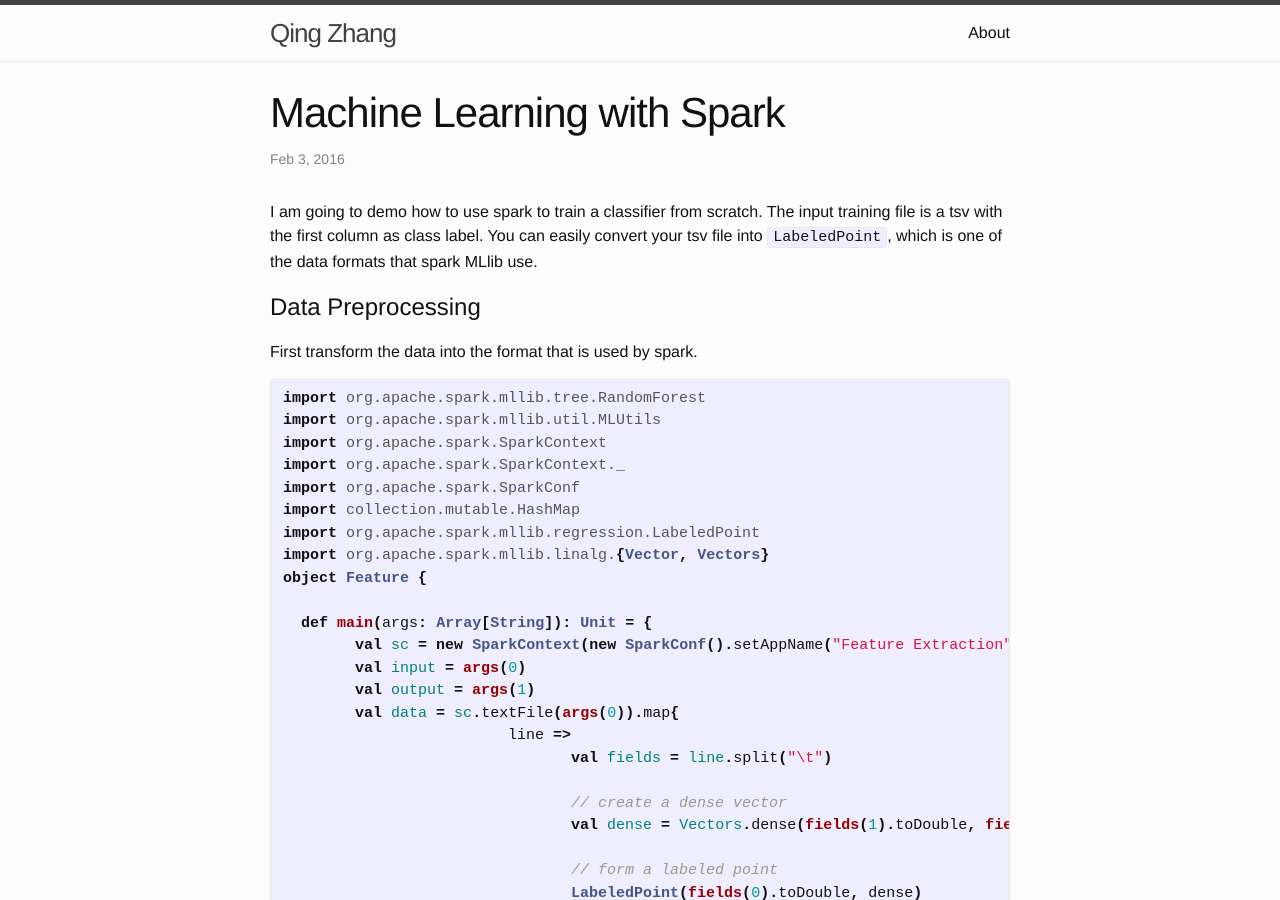
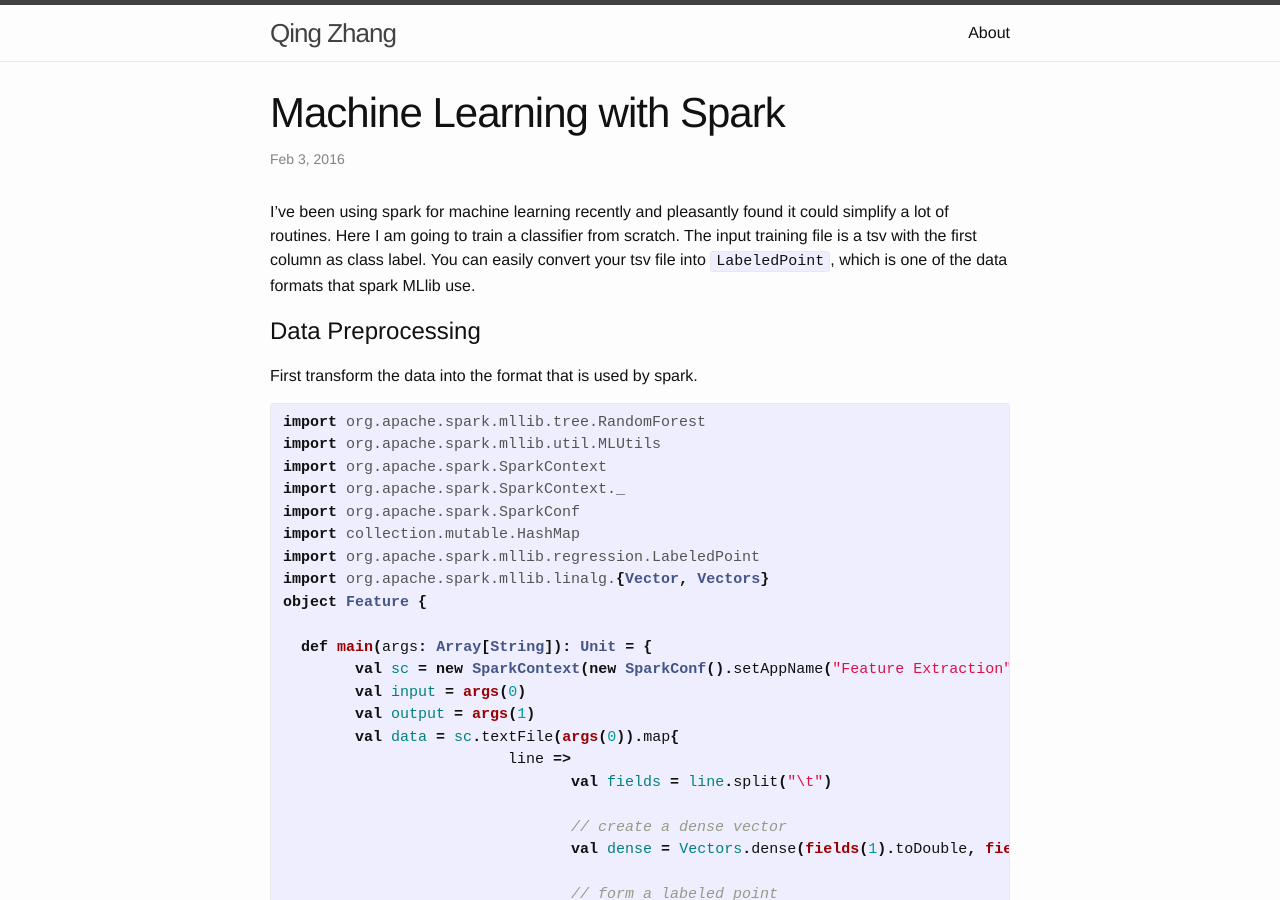
Before and after one commit to qingzhanggithub/qingzhanggithub.github.io, a Jekyll site: the page built from _posts/2016-02-01-ML-with-spark.markdown, in a window 1280 px wide and 900 px high. Built offline with Jekyll 4.4.1, drawn with Linux system fonts in a browser that asks for light colours.

Commit message:
minor more edit on ml spark

```diff
--- a/_posts/2016-02-01-ML-with-spark.markdown
+++ b/_posts/2016-02-01-ML-with-spark.markdown
@@ -4,8 +4,7 @@ title:  "Machine Learning with Spark"
 date:   2016-02-03
 categories: machinelearning
 ---
-I am going to demo how to use spark to train a classifier from scratch. The input training file is a tsv with the first column as class label. You can easily convert your tsv file into `LabeledPoint`, which is one of the data formats that spark MLlib use.
-
+I've been using spark for machine learning recently and pleasantly found it could simplify a lot of routines. Here I am going to train a classifier from scratch. The input training file is a tsv with the first column as class label. You can easily convert your tsv file into `LabeledPoint`, which is one of the data formats that spark MLlib use.
 
 Data Preprocessing
 =========
```
